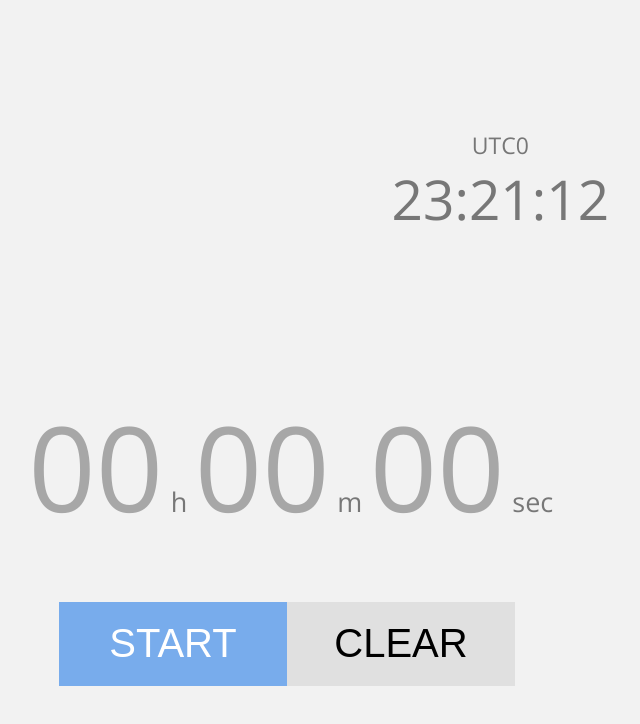
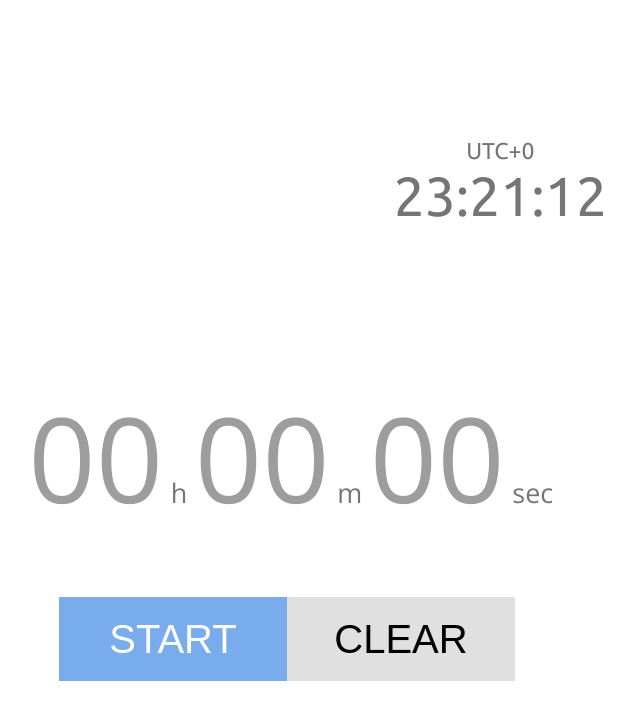
Before and after one commit to josel82/TV-transmissions-countdown-clock-v2.0, an Angular app: page / in a window 1280 px wide. Shown: the top 724 px of the page, without its empty margins (353-993 px from the left). Built offline with nearby package versions, Linux system fonts and the light colour scheme.

Commit message:
Improved counter.service and styles

```diff
--- a/src/app/app.component.css
+++ b/src/app/app.component.css
@@ -2,9 +2,10 @@
 .wrapper{
   display: grid;
   grid-template-columns:  1fr 1fr;
-  grid-auto-rows: minmax(50px, auto);
+  grid-auto-rows: minmax(70px, auto);
   margin-top: 20px;
   height: 90%;
+  color: #757575;
 }
 .message{
   grid-column-start: 1;
@@ -13,17 +14,15 @@
   justify-self: center;
 }
 #onair{
-  font-family: 'Anton', sans-serif;
   text-transform: uppercase;
   color: #ff6969;
-  font-weight: 700;
+  font-weight: 300;
+  font-size: 3.5em;
 }
 
-#onair, #air-time{
+#air-time{
   font-size: 23px;
-}
-#air-time{
-  color: #777;
+  color: black;
 }
 
 .current-time{
@@ -33,7 +32,6 @@
   grid-column-end: 3;
   align-self: center;
   justify-self: center;
-  color: #777;
 }
 #time{
   justify-self: center;
@@ -49,7 +47,6 @@ form{
   grid-column-end: 3;
   display: grid;
   grid-template-columns: 1fr 1fr;
-  /*align-self: end;*/
 }
 .time-input{
   grid-column-start: 1;
@@ -59,37 +56,37 @@ form{
 
 .time-input span{
   font-family: 'Open Sans', sans-serif;
-  color: #777;
 }
 
 .time-input span.sign{
   font-size: 2em;
 }
 
-input[type=text] {
+input[type=tel] {
   font-family: 'Open Sans', sans-serif;
-  width: 60px;
+  width: 100px;
   font-weight: 400;
-  font-size: 50px;
+  font-size: 90px;
   text-align: center;
   background-color: transparent;
   border:none;
-  color: #777;
 }
 
-input[type=text]::-webkit-input-placeholder { /* Chrome/Opera/Safari */
-  color: #a7a7a7;
+input[type=tel]::-webkit-input-placeholder { /* Chrome/Opera/Safari */
+  color: #9d9d9d;
 }
-input[type=text]::-moz-placeholder { /* Firefox 19+ */
-  color: #a7a7a7;
+input[type=tel]::-moz-placeholder { /* Firefox 19+ */
+  color: #9d9d9d;
 }
-input[type=text]:-ms-input-placeholder { /* IE 10+ */
-  color: #a7a7a7;
+input[type=tel]:-ms-input-placeholder { /* IE 10+ */
+  color: #9d9d9d;
 }
-input[type=text]:-moz-placeholder { /* Firefox 18- */
-  color: #a7a7a7;
+input[type=tel]:-moz-placeholder { /* Firefox 18- */
+  color: #9d9d9d;
 }
-
+.units{
+  display: none;
+}
 button{
   width: 150px;
   height: 55px;
@@ -122,16 +119,16 @@ button#clear:active{
 
 /*****for-tablet-portrait-up***/
 @media (min-width: 600px) {
-  #onair, #time{
+  #onair{
+    font-size: 3.5em;
+  }
+   #time{
     font-size: 55px;
   }
   #air-time, #current-time-title{
     font-size: 23px;
   }
 
-  form{
-
-  }
   .time-input span{
     font-size: 1.5em;
   }
@@ -139,10 +136,13 @@ button#clear:active{
     font-size: 6em;
     line-height: 84px;
   }
-  input[type=text] {
+  input[type=tel] {
     width: 150px;
     font-weight: 400;
     font-size: 118px;
+  }
+  .units{
+    display: inline;
   }
   button{
     width: 228px;
@@ -181,7 +181,6 @@ button#clear:active{
     margin-top: 150px;
     grid-column-start: 2;
     grid-column-end: 4;
-    /*margin-top: 300px;*/
   }
 }
 
--- a/src/app/app.component.html
+++ b/src/app/app.component.html
@@ -1,6 +1,6 @@
 <div class="wrapper">
   <div class="current-time">
-    <span id="current-time-title">UTC{{timezoneOffset}}</span>
+    <span id="current-time-title">UTC{{timezone}}</span>
     <span id="time">{{time.hours}}:{{time.minutes}}:{{time.seconds}}</span>
   </div>
   <div class="message">
@@ -9,32 +9,28 @@
   </div>
   <form [formGroup]="timeForm" (ngSubmit)="onStartCount()">
     <div class="time-input">
-      <span *ngIf="isOnAir" class="sign">+</span>
-      <span *ngIf="!isOnAir&&onAirTime" class="sign">-</span>
-      <input type="text"
+      <span *ngIf="isOnAir" class="sign units">+</span>
+      <span *ngIf="!isOnAir&&onAirTime" class="sign units" style="color:#fe6468">-</span>
+      <input type="tel"
       id="hour"
+      min=0
       placeholder='00'
-      min=0
-      maxlength=2
       [ngStyle]="invalidInputStyle(this.timeForm.controls.hours)"
       formControlName="hours">
-      <span>h</span>
-      <input type="text"
+      <span class="units">h</span>
+      <input type="tel"
        id="min"
        placeholder='00'
-       min=2
-       maxlength=2
        [ngStyle]="invalidInputStyle(this.timeForm.controls.minutes)"
        formControlName="minutes">
-      <span>m</span>
-      <input type="text"
+      <span class="units">m</span>
+      <input type="tel"
       id="sec"
       placeholder='00'
-      min=0
-      maxlength=2
+      min="00"
       [ngStyle]="invalidInputStyle(this.timeForm.controls.seconds)"
       formControlName="seconds">
-      <span>sec</span>
+      <span class="units">sec</span>
     </div>
     <button type="submit" name="submit" id="submit">Start</button>
     <button type="button" name="clear" id="clear" (click)="onClearCount()">Clear</button>
--- a/src/app/app.component.ts
+++ b/src/app/app.component.ts
@@ -10,10 +10,12 @@ import { FormGroup, FormControl, Validators } from "@angular/forms";
 })
 export class AppComponent implements OnInit{
   timeForm: FormGroup;
-  time: Object;
   isOnAir:boolean = false;
-  onAirTime:Object;
-  timezoneOffset:number;
+  isCounting:boolean = false;
+  onAirTime;
+  timezone:string;
+  now = new Date();
+  time;
 
 
   constructor(private counterService: CounterService) { }
@@ -23,19 +25,24 @@ export class AppComponent implements OnInit{
       'hours' : new FormControl(null, [Validators.required,
                                        Validators.min(0),
                                        Validators.max(23),
-                                       Validators.minLength(2)]),
+                                       Validators.maxLength(2),
+                                       Validators.pattern('^[0-9]+$')]),
       'minutes': new FormControl(null, [Validators.required,
                                         Validators.min(0),
                                         Validators.max(59),
-                                        Validators.minLength(2)]),
+                                        Validators.maxLength(2),
+                                        Validators.pattern('^[0-9]+$')]),
       'seconds': new FormControl(null, [Validators.required,
                                         Validators.min(0),
                                         Validators.max(59),
-                                        Validators.minLength(2)])
+                                        Validators.maxLength(2),
+                                        Validators.pattern('^[0-9]+$')])
     });
 
-    this.time = this.counterService.time;
-    this.timezoneOffset = this.counterService.timezoneOffset;
+
+    this.time = this.counterService.currentTime;
+
+    this.timezone = this.counterService.timezone;
 
     this.counterService.timeUpdated.subscribe((time)=>{
       this.timeForm.setValue({
@@ -50,6 +57,8 @@ export class AppComponent implements OnInit{
   }
 
   onStartCount(){
+
+
     let h = this.timeForm.controls.hours.value;
     let m = this.timeForm.controls.minutes.value;
     let s = this.timeForm.controls.seconds.value;
@@ -57,12 +66,21 @@ export class AppComponent implements OnInit{
     if(this.timeForm.invalid){
       alert('Invalid input!');
     }else{
+      this.isCounting = true;
       let targetTime = new Date();
+
       targetTime.setHours(h);
       targetTime.setMinutes(m);
       targetTime.setSeconds(s);
+      if(targetTime < this.now){ //checks if the input time is less than the current time
+        targetTime.setDate(this.now.getDate()+1); // sets the input time to the next day
+      }
       this.counterService.setCounter(targetTime);
-      this.onAirTime = {h,m,s};
+      this.onAirTime = {
+        h: ('00'+h).slice(-2),
+        m: ('00'+m).slice(-2),
+        s: ('00'+s).slice(-2)
+      };
     }
 }
 
@@ -74,11 +92,15 @@ onClearCount(){
     'seconds':''
   });
   this.onAirTime = null;
+  this.isCounting = false;
+  this.isOnAir = false;
   this.timeForm.markAsUntouched();
 }
 invalidInputStyle(control){
+
   return {
-    boxShadow: control.invalid&&control.touched ? '0 2px 5px 2px #f18282' : 'none'
+    boxShadow: control.invalid&&control.touched ? '0 2px 5px 2px #f18282' : 'none',
+    color: !this.isOnAir&&this.isCounting ? '#fe6468' : '#757575'
   }
 }
 }
--- a/src/app/counter.service.ts
+++ b/src/app/counter.service.ts
@@ -1,4 +1,3 @@
-import { OnInit } from '@angular/core';
 import { Subject } from 'rxjs/Subject';
 
 export class CounterService {
@@ -6,69 +5,65 @@ export class CounterService {
   timeUpdated = new Subject<any>();
   flag = new Subject<boolean>();
   countingDown = false;
-  timezoneOffset = new Date().getTimezoneOffset()/60;;
   input: Date;
-  time = {
+  _second = 1;
+  _minute = this._second * 60;
+  _hour = this._minute * 60;
+  timezone = this.getTimezone();
+  currentTime  = {
     hours : '00',
     minutes : '00',
     seconds : '00'
   }
 
-  constructor(){}
-
-  getTime(){
-    let date = new Date();
-    let h = date.getHours();
-    let m = date.getMinutes();
-    let s = date.getSeconds();
-    return {h,m,s,date};
-  }
   //current time generator
   timeEngine = setInterval(()=>{
-       let h = this.getTime().h;
-       this.time.hours = h < 10 ? '0'+h.toString(): h.toString();
+     this.setTime()
+   }, 1000);
 
-       let m = this.getTime().m;
-       this.time.minutes = m < 10 ? '0'+m.toString(): m.toString();
+  setTime(){
+    let date = new Date();
+    let hours = ('00'+date.getHours()).slice(-2);
+    let minutes = ('00'+date.getMinutes()).slice(-2);
+    let seconds = ('00'+date.getSeconds()).slice(-2);
 
-       let s = this.getTime().s;
-       this.time.seconds = s < 10 ? '0'+s.toString(): s.toString();
 
-       //Activates the Countdown clock
-       if(this.countingDown){
-         this.diff(this.input,this.getTime().date);
-       }
 
-   }, 1000);
+    //Activates the Countdown clock
+    if(this.countingDown){
+      this.timeUpdated.next(this.diff(this.input, date));
+    }
+
+    //sets current time
+    this.currentTime.hours = hours;
+    this.currentTime.minutes = minutes;
+    this.currentTime.seconds = seconds;
+  }
 
  //Countdown clock
   diff(t2,t1){
-
-    let res = Math.abs(Math.floor(t2/1000) - Math.floor(t1/1000));
-
-    if(res === 0){ //checks if the time is out
+    let res = Math.abs(Math.floor((t2-t1)/1000)); // This line of code allows to sync the current time
+                                                  // with the count down.
+    if(res === 0 ){ //checks if the time is out
        this.flag.next(true); //turns the "On Air" sign on
     }
       //time difference calculation
-      let h = Math.floor(res/3600);
-      let hour = h < 10 ? '0'+h.toString() : h.toString();
-      let m = Math.floor((res%3600)/60);
-      let min = m < 10 ? '0'+m.toString() : m.toString();
-      let s = Math.floor((res%3600)%60);
-      let sec = s < 10 ? '0'+s.toString() : s.toString();
-      let time = {
-        hour: hour.toString(),
-        min: min.toString(),
-        sec: sec.toString()
-      }
-      this.timeUpdated.next(time);
+      let hour = ('00'+Math.floor(res/this._hour)).slice(-2);
+      let min = ('00'+Math.floor((res%this._hour)/this._minute)).slice(-2);
+      let sec = ('00'+Math.floor(((res%this._minute)/this._second))).slice(-2);
+
+      return { hour, min, sec };
+
+  }
+
+  getTimezone(){
+    let date = new Date();
+    let timezoneOffSet = date.getTimezoneOffset()/60*(-1);
+    return timezoneOffSet < 0 ? timezoneOffSet.toString() : '+'+timezoneOffSet.toString();
   }
 
 //Called when the start button is clicked
   setCounter(input){
-    if(input < this.getTime().date){ //checks if the input time is less than the current time
-      input.setDate(this.getTime().date.getDate()+1); // sets the input time to the next day
-    }
     this.input = input;
     this.countingDown = true;
   }
--- a/src/index.html
+++ b/src/index.html
@@ -7,7 +7,7 @@
 
   <meta name="viewport" content="width=device-width, initial-scale=1">
   <link rel="icon" type="image/x-icon" href="favicon.ico">
-  <link href="https://fonts.googleapis.com/css?family=Anton|Open+Sans:400,700" rel="stylesheet">
+  <link href="https://fonts.googleapis.com/css?family=Open+Sans:300,400,700|Ubuntu:300,400,500,700" rel="stylesheet">
 </head>
 <body>
   <app-root></app-root>
--- a/src/styles.css
+++ b/src/styles.css
@@ -6,8 +6,8 @@
 }
 
 body{
-  background-color: #f2f2f2;
-  font-family: 'Open Sans', sans-serif;
+  background-color: #ffffff;
+  font-family: 'Ubuntu','Open Sans', sans-serif;
   font-size: 18px;
 
 }
```
